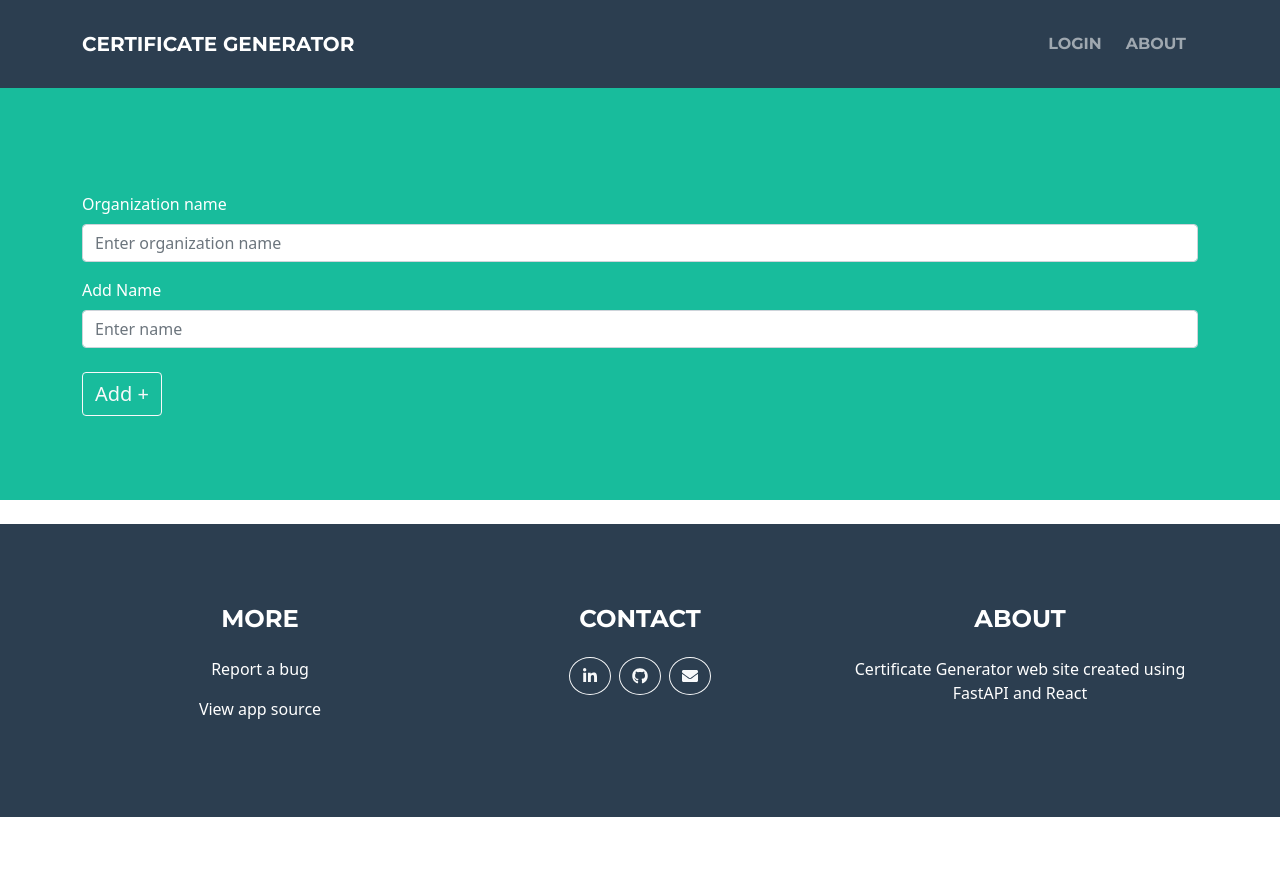
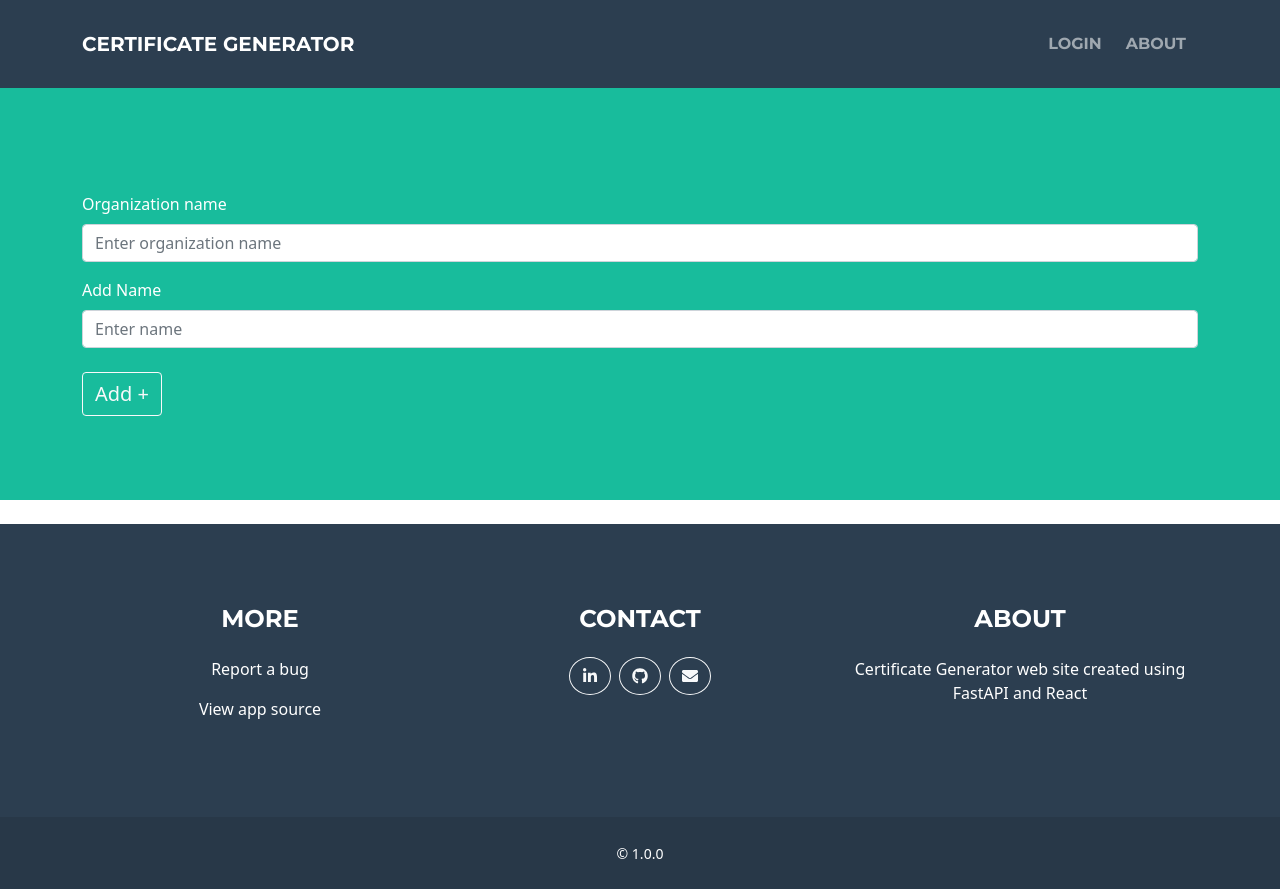
Before and after one commit to RohanKaran/certificate-generator-frontend, a React (Create React App) app: page / in a window 1280 px wide. Before the commit the page ends 817 px from the top, so only its background shows below. Built offline with nearby package versions, Linux system fonts and the light colour scheme; no server answers.

Commit message:
ui updated

```diff
--- a/src/App.js
+++ b/src/App.js
@@ -93,7 +93,13 @@ function App() {
               </Col>
             </Row>
           </Container>
+
         </footer>
+        <div className="text-center text-white copyright card-text py-4" style={{background:"#283848"}}>
+          <Container>
+            <small>© 1.0.0</small>
+          </Container>
+        </div>
         </>
   );
 }
--- a/src/components/Home.js
+++ b/src/components/Home.js
@@ -109,7 +109,7 @@ function Home(){
                 <div align={"right"}>
                     <Button variant={"danger"}
                             style={{
-                                "background-color": "red",
+                                background: "red",
                                 color:"white",
                                 "font-size":"0.8rem",
                                 "border-radius": "0rem"}}
```
